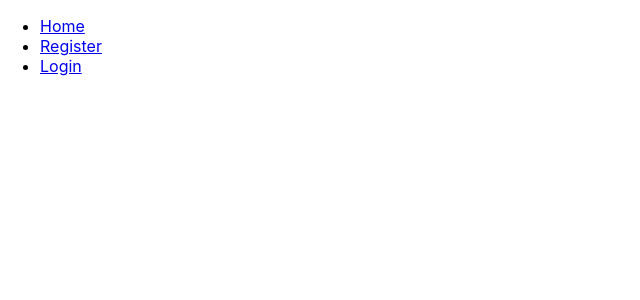
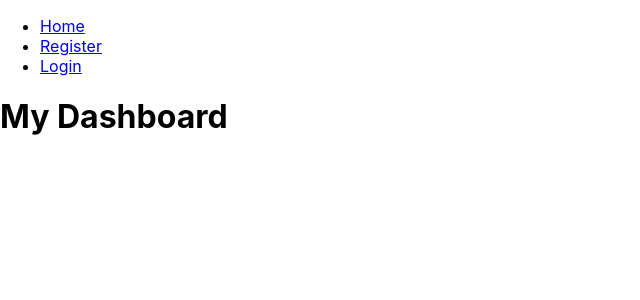
Before and after one commit to Dmancuso1/logger, a React (Create React App) app: page /dashboard in a window 1280 px wide. Shown: the top 300 px of the page, without its empty margins (0-640 px from the left). Built offline with nearby package versions, Linux system fonts and the light colour scheme.

Commit message:
add dynamic component for dashboard

```diff
--- a/src/App.jsx
+++ b/src/App.jsx
@@ -3,6 +3,7 @@ import NavTop from './components/nav-top';
 import Home from './components/home.jsx';
 import LoginPage from './components/login-page';
 import Register from './components/register';
+import Dashboard from './components/dashboard';
 
 import './App.scss';
 import { BrowserRouter as Router, Switch, Route } from "react-router-dom";
@@ -14,9 +15,10 @@ function App() {
 
   useEffect(() => {
     //can set userId, cookie etc..
-    const localToken = localStorage.getItem("token");
+    const localToken = localStorage.getItem("accessToken");
     if (localToken) {
       setToken(localToken);
+      // also can set more state like user email etc..
     }
   }, [])
 
@@ -25,11 +27,10 @@ function App() {
       <Router>
         <NavTop user={token} />
         <Switch>
-          {/* Public Routes */}
           <Route exact path="/login" component={() => (<LoginPage setToken={setToken} />)}></Route>
           <Route exact path="/register" component={() => (<Register setToken={setToken} />)}></Route>
+          <Route exact path="/dashboard" component={() => (<Dashboard setToken={token} />)}></Route>
           <Route exact path="/" component={() => (<Home setToken={setToken} />)}></Route>
-          {/* User Routes */}
         </Switch>
       </Router>
     </>
--- /dev/null
+++ b/src/components/dashboard.jsx
@@ -0,0 +1,11 @@
+import React from 'react';
+
+const Dashboard = (props) => {
+  return (
+    <>
+    <h1>My Dashboard</h1>
+    </>
+  )
+}
+
+export default Dashboard;
--- a/src/components/nav-top.jsx
+++ b/src/components/nav-top.jsx
@@ -18,6 +18,7 @@ const NavTop = (props) => {
         <li>
           {props.user ? (<NavLink className="" to="/">Logout</NavLink>) : (<Link to="/login">Login</Link>)}
         </li>
+        {props.user ? <li><NavLink className="" to="/dashboard">My Dashboard</NavLink></li> : null}
       </ul>
     </>
   )
--- a/src/components/register.jsx
+++ b/src/components/register.jsx
@@ -23,7 +23,7 @@ const Register = (props) => {
     .then(function (res) {
       // pass
       console.log("POST TO SERVER", res)
-      localStorage.setItem("token", res.data.accessToken);
+      localStorage.setItem("accessToken", res.data.accessToken);
       props.setToken(res.data.accessToken)
     }).catch(function (err) {
       // fail
@@ -50,6 +50,7 @@ const Register = (props) => {
               value={fName}
               placeholder="First Name"
               onChange={e => setFName(e.target.value)}
+              required
             />
           </p>
         </label>
@@ -60,6 +61,7 @@ const Register = (props) => {
               value={lName}
               placeholder="Last Name"
               onChange={e => setLName(e.target.value)}
+              required
             />
           </p>
         </label>
@@ -70,6 +72,7 @@ const Register = (props) => {
               value={email}
               placeholder="Email"
               onChange={e => setEmail(e.target.value)}
+              required
             />
           </p>
         </label>
@@ -80,6 +83,7 @@ const Register = (props) => {
               value={password}
               placeholder="Password"
               onChange={e => setPassword(e.target.value)}
+              required
             />
           </p>
         </label>
@@ -90,6 +94,7 @@ const Register = (props) => {
               value={confirmPassword}
               placeholder="Re-type password"
               onChange={e => setConfirmPassword(e.target.value)}
+              required
             />
           </p>
         </label>
```
Also changed, not shown: 1 other file (tests, documents, lock files or other folders).
